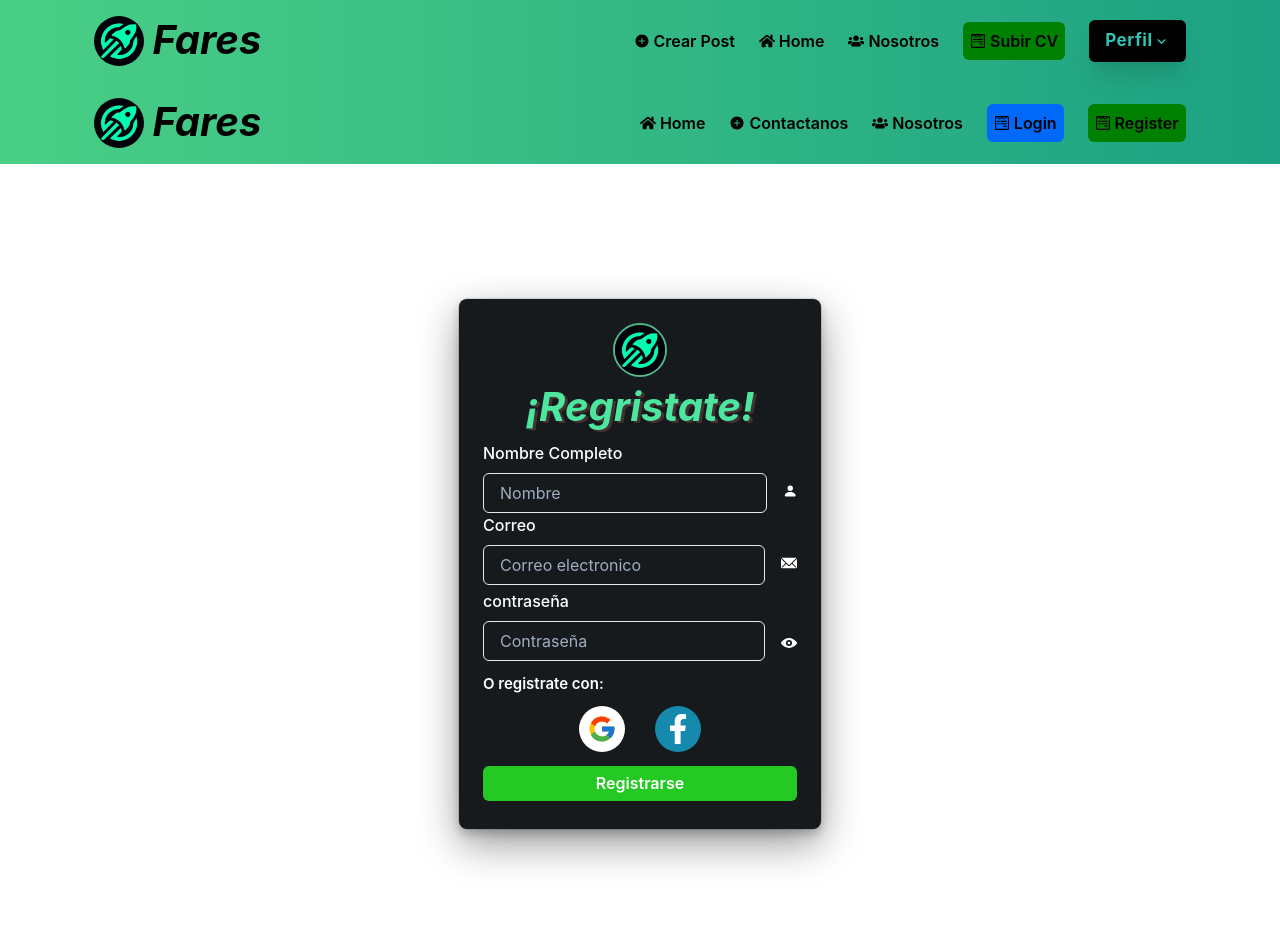
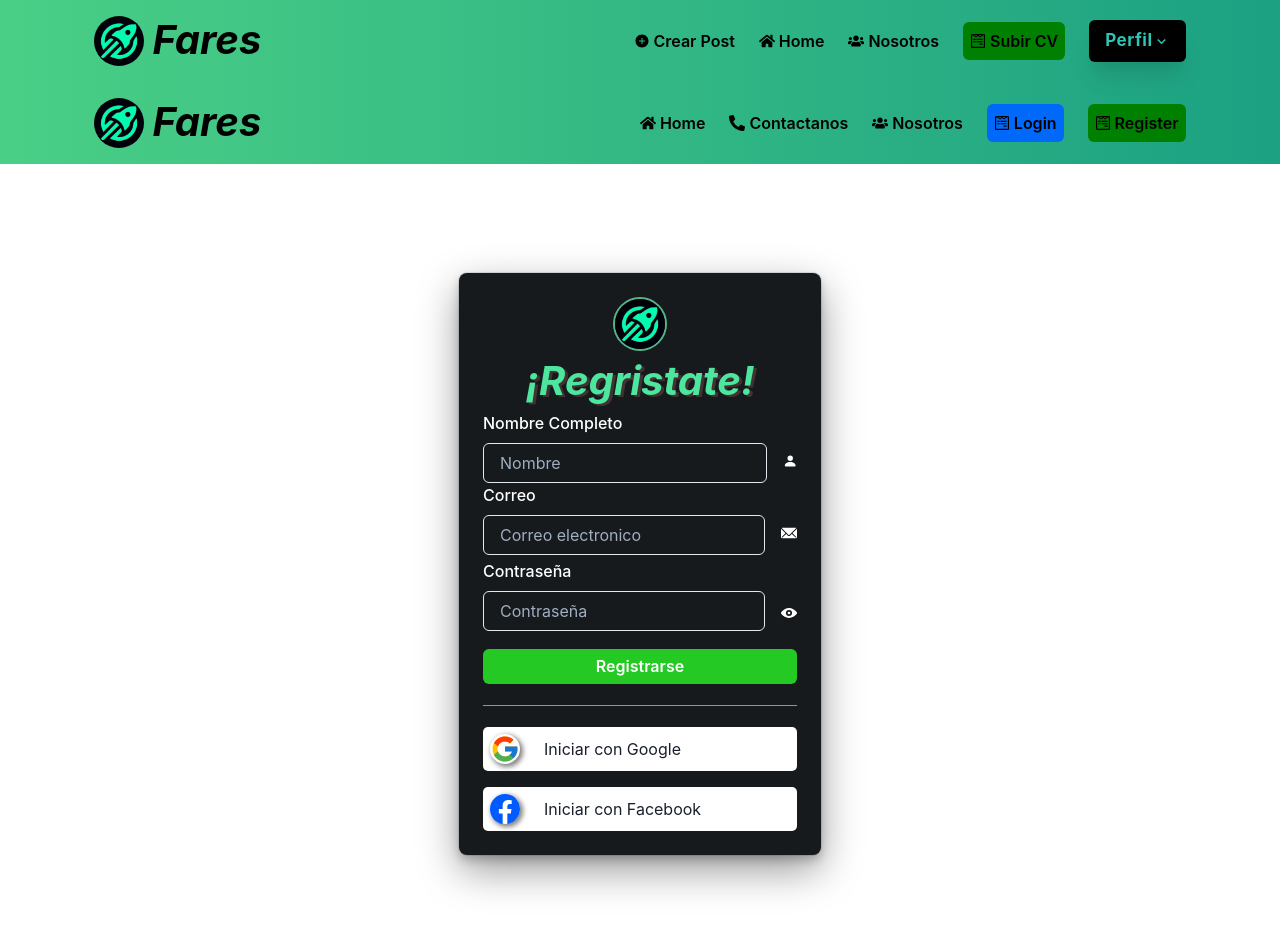
Before and after one commit to ttiago7/bootcamp, a React (Create React App) app: page /register in a window 1280 px wide. Shown: the top 932 px of the page. Built offline with nearby package versions, Linux system fonts and the light colour scheme.

Commit message:
registrarse con google y facebook

```diff
--- /dev/null
+++ b/src/components/ButtonsRegister.js
@@ -0,0 +1,38 @@
+import { Box, Flex, Text } from "@chakra-ui/react";
+import React from "react";
+import { FcGoogle } from "react-icons/fc";
+import { BsFacebook } from "react-icons/bs";
+
+const ButtonsRegister = () => {
+  return (
+    <>
+      <Flex flexDirection="column" gap={4}>
+        <Flex
+          gap={6}
+          bgColor="white"
+          p="7px"
+          alignItems="center"
+          borderRadius="5px"
+        >
+          <Box borderRadius="25px" boxShadow="2px 2px 5px 1px grey">
+            <FcGoogle color="#fff" fontSize={"30px"} />
+          </Box>
+          <Text>Iniciar con Google</Text>
+        </Flex>
+        <Flex
+          gap={6}
+          bgColor="white"
+          p="7px"
+          alignItems="center"
+          borderRadius="5px"
+        >
+          <Box borderRadius="25px" boxShadow="2px 2px 5px 1px grey">
+            <BsFacebook color="#005aff" fontSize={"30px"} />
+          </Box>
+          <Text>Iniciar con Facebook</Text>
+        </Flex>
+      </Flex>
+    </>
+  );
+};
+export default ButtonsRegister;
--- a/src/pages/FormLogin.js
+++ b/src/pages/FormLogin.js
@@ -14,7 +14,7 @@ import {
 } from "@chakra-ui/react";
 import Logo from "../components/Logo";
 import { useState } from "react";
-function FormLogin() {
+const FormLogin = () => {
   const [show, setShow] = useState(false);
 
   const active = {
@@ -133,5 +133,5 @@ function FormLogin() {
       )}
     </Formik>
   );
-}
+};
 export default FormLogin;
--- a/src/pages/FormRegister.js
+++ b/src/pages/FormRegister.js
@@ -9,19 +9,19 @@ import {
   Stack,
   Text,
   FormLabel,
+  Divider,
 } from "@chakra-ui/react";
 import Logo from "../components/Logo";
 import { EmailIcon, ViewIcon, ViewOffIcon } from "@chakra-ui/icons";
 import { BsFillPersonFill } from "react-icons/bs";
-import { FcGoogle } from "react-icons/fc";
-import { FaFacebookF } from "react-icons/fa";
 import { useState } from "react";
-function FormRegister() {
+import ButtonsRegister from "../components/ButtonsRegister";
+const FormRegister = () => {
   const [show, setShow] = useState(false);
-
   const active = {
     transform: "scale(0.96)",
   };
+
   return (
     <Formik
       initialValues={{ name: "", email: "", password: "" }}
@@ -43,7 +43,6 @@ function FormRegister() {
         <Flex minH={"100vh"} align={"center"} justify={"center"}>
           <Stack spacing={2} mx={"auto"} maxW={"lg"} px={8}>
             <Box bg={"#161a1d"} rounded={"lg"} p={6} boxShadow={"dark-lg"}>
-              <Stack spacing={1}>
               <Flex alignItems="center" flexDirection="column-reverse">
                 <Text
                   fontSize="40px"
@@ -89,7 +88,7 @@ function FormRegister() {
                 </FormControl>
                 <FormControl mb={3} id="password">
                   <FormLabel m="0" color="white">
-                      contraseña
+                    Contraseña
                   </FormLabel>
                   <Flex alignItems="baseline" gap={4}>
                     <TextField
@@ -115,33 +114,6 @@ function FormRegister() {
                     </Box>
                   </Flex>
                 </FormControl>
-                  <Text
-                    fontSize="15px"
-                    fontWeight="semibold"
-                    color={"#fff"}
-                    pb={"10px"}
-                    justifyContent={"center"}
-                  >
-                    O registrate con:
-                  </Text>
-                  <Flex justifyContent={"center"} gap={"30px"} pb={"8px"}>
-                    <Box
-                      bgColor={"#fff"}
-                      borderRadius="90%"
-                      p={2}
-                      cursor="pointer"
-                    >
-                      <FcGoogle color="#fff" fontSize={"30px"} />
-                    </Box>
-                    <Box
-                      bgColor={"#168aad"}
-                      borderRadius="90%"
-                      p={2}
-                      cursor="pointer"
-                    >
-                      <FaFacebookF color="#fff" fontSize={"30px"} />
-                    </Box>
-                  </Flex>
                 <Button
                   mt={1.5}
                   color="white"
@@ -155,19 +127,13 @@ function FormRegister() {
                   Registrarse
                 </Button>
               </form>
-                <Box
-                  mt={3}
-                  fontSize="16px"
-                  color={"#1b74e4"}
-                  as="em"
-                  fontWeight="semibold"
-                ></Box>
-              </Stack>
+              <Divider m="1.3rem 0" />
+              <ButtonsRegister />
             </Box>
           </Stack>
         </Flex>
       )}
     </Formik>
   );
-}
+};
 export default FormRegister;
--- a/src/pages/Navbar.js
+++ b/src/pages/Navbar.js
@@ -1,5 +1,5 @@
 import { FaHome, FaUsers, FaWpforms } from "react-icons/fa";
-import { IoIosAddCircle } from "react-icons/io";
+import { FaPhoneAlt } from "react-icons/fa";
 import { Box, Container, Flex, Heading, Text } from "@chakra-ui/react";
 import Logo from "../components/Logo";
 import { Link } from "react-router-dom";
@@ -51,7 +51,7 @@ const Navbar = () => {
                 as="abbr"
                 fontWeight="semibold"
               >
-                <IoIosAddCircle />
+                <FaPhoneAlt />
                 Contactanos
               </Text>
             </Link>
@@ -72,24 +72,22 @@ const Navbar = () => {
                 Nosotros
               </Text>
             </Link>
-            <Link to="/login">
-              <Box bgColor="#0069fa" p="7px" borderRadius="6px">
+            <Box _active={active} bgColor="#0069fa" p="7px" borderRadius="6px">
+              <Link to="/login">
                 <Text
                   fontWeight="semibold"
-                  _active={active}
                   d="flex"
                   alignItems="center"
                   gap={1}
                 >
                   <FaWpforms /> Login
                 </Text>
-              </Box>
-            </Link>
-            <Link to="/register">
-              <Box bgColor="green" p="7px" borderRadius="6px">
+              </Link>
+            </Box>
+            <Box _active={active} bgColor="green" p="7px" borderRadius="6px">
+              <Link to="/register">
                 <Text
                   fontWeight="semibold"
-                  _active={active}
                   d="flex"
                   alignItems="center"
                   gap={1}
@@ -97,8 +95,8 @@ const Navbar = () => {
                   <FaWpforms />
                   Register
                 </Text>
-              </Box>
-            </Link>
+              </Link>
+            </Box>
           </Flex>
         </Flex>
       </Container>
```
Lines whose indentation alone changed are shown as unchanged.
